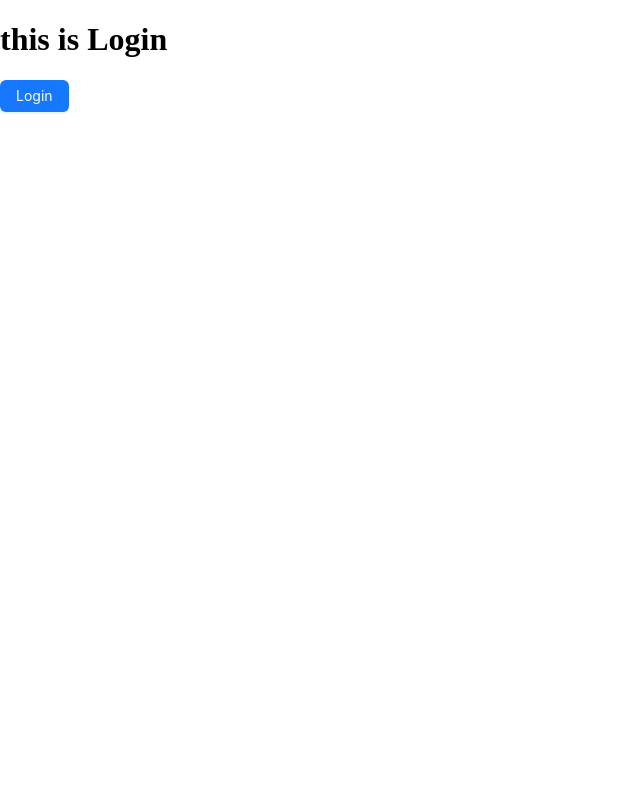
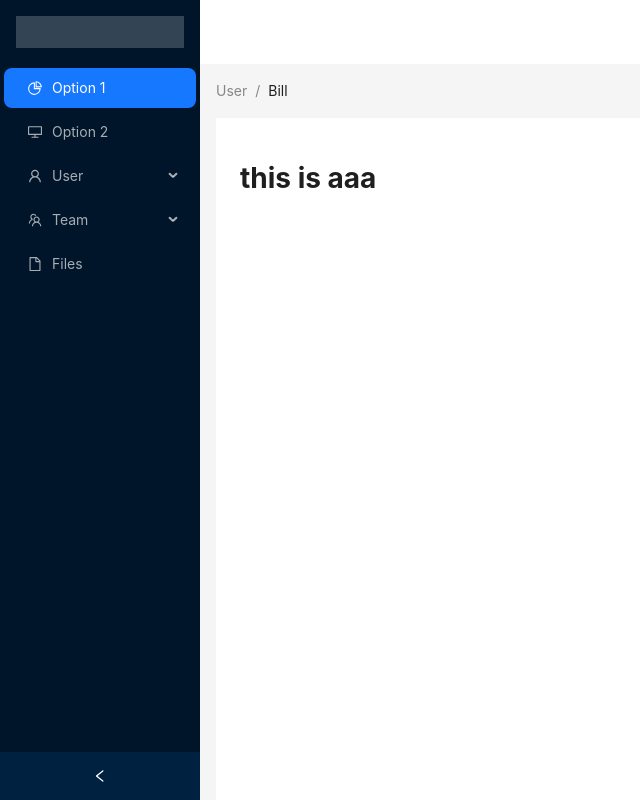
Before and after one commit to telescope114/vite-test-for-me, a React (Vite) app: page /app/aaa in a window 1280 px wide. Before the commit this address led to /login. Shown: the whole page, without its empty margins (0-640 px from the left). Built offline with nearby package versions, Linux system fonts and the light colour scheme.

Commit message:
feat: 先实现跳转

```diff
--- a/src/pages/login.tsx
+++ b/src/pages/login.tsx
@@ -1,14 +1,16 @@
-import React, { type FC } from 'react'
+import React, { type FC, memo } from 'react'
 import { Button } from 'antd'
+import { useNavigate } from 'react-router-dom'
 
-const login: FC<{ authCallback: ({ token }: Record<string, string>) => void }> = ({ authCallback }) => {
+const login: FC = memo(() => {
+  const navigate = useNavigate()
   const login = (): void => {
-    authCallback({ token: '123465' })
+    navigate('/app')
   }
   return (<>
     <h1>this is Login</h1>
     <Button type="primary" onClick={login}>Login</Button>
   </>)
-}
+})
 
 export default login
--- a/src/router/index.tsx
+++ b/src/router/index.tsx
@@ -1,25 +1,9 @@
-import { BrowserRouter, Routes, Route, Navigate, type RouteObject } from 'react-router-dom'
+import { BrowserRouter, Routes, Route, type RouteObject } from 'react-router-dom'
 import React, { type FC, memo } from 'react'
-import withoutAuth from './withoutAuth'
-import withAuth from './withAuth'
-import NotFound from '../pages/notFound'
-import { authSelector, type authState } from '../recoil/auth'
-import { useRecoilState } from 'recoil'
-import { useNavigate } from 'react-router'
+import { authRoutes, noAuthroutes } from './router.dictionary'
 
 const Router: FC = memo(() => {
-  const [auth, setAuth] = useRecoilState(authSelector)
-  // eslint-disable-next-line @typescript-eslint/explicit-function-return-type
-  const authCallback = (newVal: authState) => {
-    setAuth(() => newVal)
-    useNavigate()('/app/aaa')
-  }
-  const routes: RouteObject[] = [
-    ...withoutAuth(authCallback),
-    ...withAuth(auth),
-    { path: '/', element: (<Navigate to="/app/aaa"/>) },
-    { path: '*', element: (<NotFound />) }
-  ]
+  const routes: RouteObject[] = [...Object.values(authRoutes), ...Object.values(noAuthroutes)]
   return (
     <BrowserRouter>
       <Routes>
--- /dev/null
+++ b/src/router/router.dictionary.tsx
@@ -0,0 +1,18 @@
+import { type RouteObject } from 'react-router'
+import { nestComponents } from '../utils/routesUtils'
+import MyLayout from '../components/organisms/MyLayout'
+import Aaa from '../pages/aaa'
+import React from 'react'
+import Login from '../pages/login'
+
+export const authRoutes: Record<string, RouteObject> = {
+  app: { path: '/app', element: (<MyLayout/>) },
+  appAaa: { path: '/app/aaa', element: (nestComponents([MyLayout, Aaa])) }
+}
+
+/**
+ * 无需身份认证的路由
+ */
+export const noAuthroutes: Record<string, RouteObject> = {
+  login: { path: '/login', element: (<Login />) }
+}
--- a/src/router/withAuth.tsx
+++ b/src/router/withAuth.tsx
@@ -7,7 +7,6 @@ import React from 'react'
 import { Navigate } from 'react-router-dom'
 
 const routes = (auth: authState | any): RouteObject[] => {
-  console.log(auth)
   if (typeof auth.token === 'string' && (auth.token !== '')) {
     console.log(1)
     return [
```
